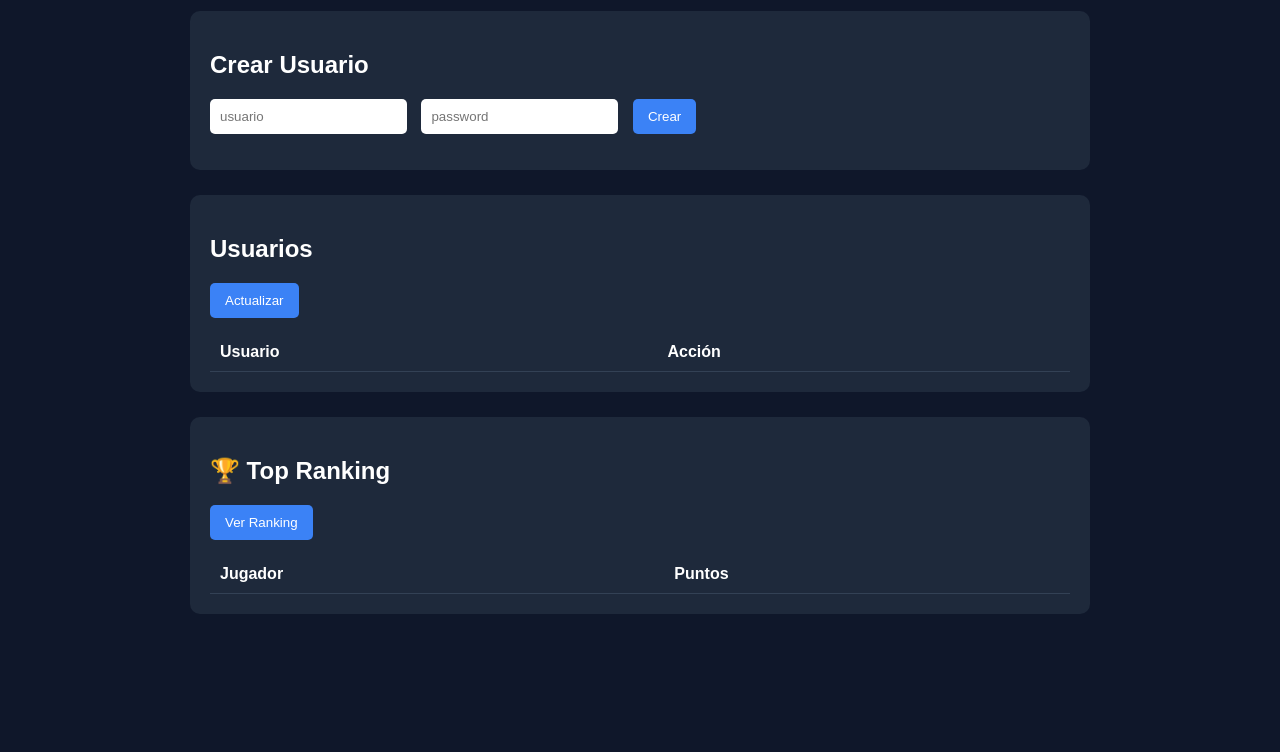
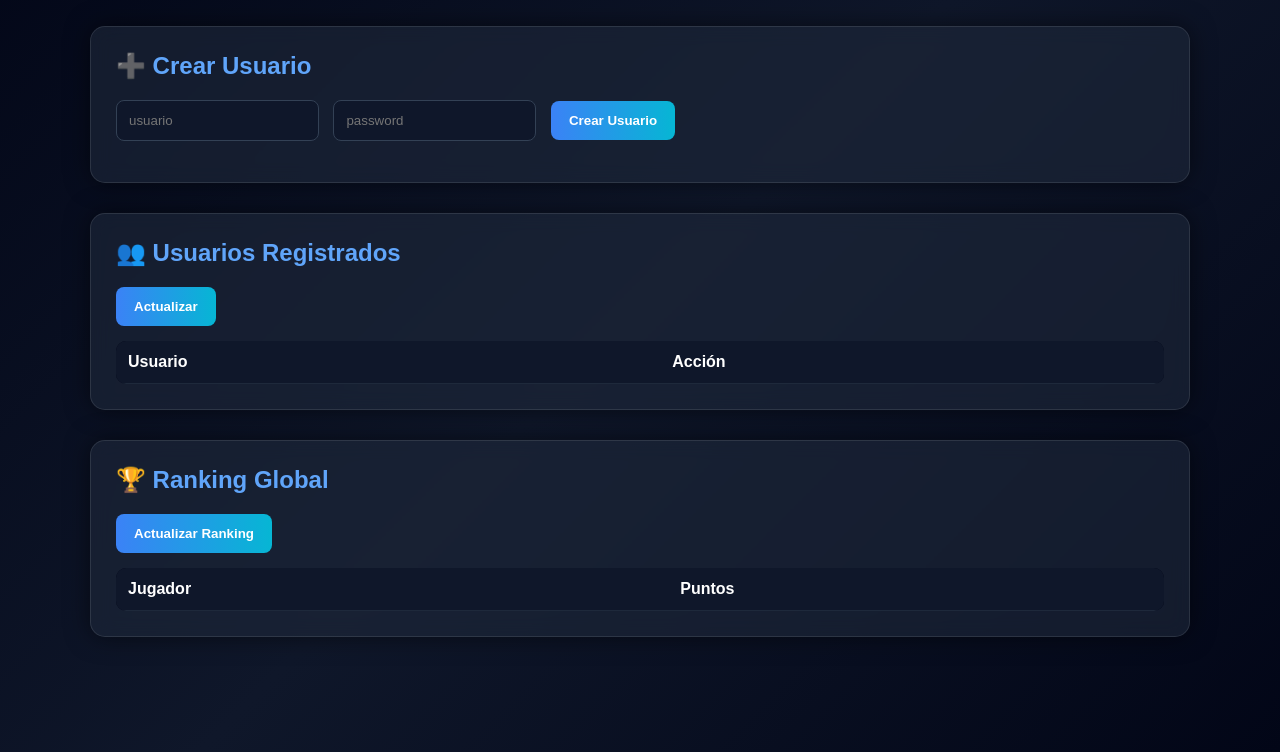
Before and after one commit to roberth210/escuelaweb, a website: page public/admin.html in a window 1280 px wide. Shown: the part 128-880 px from the top of the page. Before the commit the page ends 807 px from the top, so only its background shows below. Drawn offline with Linux system fonts and the light colour scheme; no server answers.

Commit message:
panel admin actualizado

```diff
--- a/public/admin.html
+++ b/public/admin.html
@@ -2,69 +2,110 @@
 <html lang="es">
 <head>
 <meta charset="UTF-8">
-<title>Panel Admin</title>
+<title>Panel Admin Ultra</title>
 
 <style>
 
 body{
 font-family:Arial;
-background:#0f172a;
+background:linear-gradient(135deg,#020617,#0f172a,#020617);
 color:white;
 margin:0;
 padding:40px;
+min-height:100vh;
 }
 
 h1{
 text-align:center;
+font-size:40px;
 margin-bottom:40px;
+background:linear-gradient(90deg,#60a5fa,#22d3ee);
+-webkit-background-clip:text;
+-webkit-text-fill-color:transparent;
 }
 
 .panel{
-max-width:900px;
+max-width:1100px;
 margin:auto;
 }
 
 .box{
-background:#1e293b;
-padding:20px;
-border-radius:10px;
-margin-bottom:25px;
+background:rgba(30,41,59,0.6);
+backdrop-filter:blur(10px);
+border:1px solid rgba(255,255,255,0.1);
+padding:25px;
+border-radius:15px;
+margin-bottom:30px;
+box-shadow:0 0 25px rgba(0,0,0,0.5);
+transition:0.3s;
+}
+
+.box:hover{
+transform:scale(1.01);
+box-shadow:0 0 30px rgba(96,165,250,0.3);
+}
+
+h2{
+margin-top:0;
+color:#60a5fa;
 }
 
 input{
-padding:10px;
+padding:12px;
 border:none;
-border-radius:5px;
+border-radius:8px;
 margin-right:10px;
+background:#0f172a;
+color:white;
+border:1px solid #334155;
 }
 
 button{
-padding:10px 15px;
+padding:12px 18px;
 border:none;
-background:#3b82f6;
+background:linear-gradient(90deg,#3b82f6,#06b6d4);
 color:white;
-border-radius:5px;
+border-radius:8px;
 cursor:pointer;
+font-weight:bold;
+transition:0.2s;
 }
 
 button:hover{
-background:#2563eb;
+transform:scale(1.05);
+box-shadow:0 0 10px #38bdf8;
+}
+
+.delete{
+background:linear-gradient(90deg,#ef4444,#dc2626);
 }
 
 table{
 width:100%;
 border-collapse:collapse;
 margin-top:15px;
+background:#020617;
+border-radius:10px;
+overflow:hidden;
+}
+
+thead{
+background:#0f172a;
 }
 
 td,th{
-padding:10px;
-border-bottom:1px solid #334155;
+padding:12px;
+border-bottom:1px solid #1e293b;
 text-align:left;
 }
 
-.delete{
-background:#ef4444;
+tr:hover{
+background:#0f172a;
+}
+
+.status{
+margin-top:10px;
+color:#22c55e;
 }
 
 </style>
@@ -72,25 +113,25 @@ background:#ef4444;
 
 <body>
 
-<h1>⚙️ PANEL ADMIN</h1>
+<h1>⚙️ PANEL ADMIN ULTRA</h1>
 
 <div class="panel">
 
 <div class="box">
-<h2>Crear Usuario</h2>
+<h2>➕ Crear Usuario</h2>
 
 <input id="user" placeholder="usuario">
 <input id="pass" placeholder="password">
 
-<button onclick="crear()">Crear</button>
+<button onclick="crear()">Crear Usuario</button>
 
-<p id="msg"></p>
+<p id="msg" class="status"></p>
 
 </div>
 
 
 <div class="box">
-<h2>Usuarios</h2>
+<h2>👥 Usuarios Registrados</h2>
 
 <button onclick="cargar()">Actualizar</button>
 
@@ -112,9 +153,9 @@ background:#ef4444;
 
 <div class="box">
 
-<h2>🏆 Top Ranking</h2>
+<h2>🏆 Ranking Global</h2>
 
-<button onclick="ranking()">Ver Ranking</button>
+<button onclick="ranking()">Actualizar Ranking</button>
 
 <table>
 
@@ -151,7 +192,7 @@ body:JSON.stringify({user,pass})
 
 const data=await res.json()
 
-document.getElementById("msg").innerText=data.ok ? "Usuario creado" : "Error"
+document.getElementById("msg").innerText=data.ok ? "✅ Usuario creado" : "❌ Error al crear"
 
 cargar()
 
@@ -173,7 +214,7 @@ html+=`
 <tr>
 <td>${u.user}</td>
 <td>
-<button class="delete" onclick="eliminar('${u.user}')">Eliminar</button>
+<button class="delete" onclick="eliminar('${u.user}')">Eliminar Usuario</button>
 </td>
 </tr>
 `
@@ -187,6 +228,8 @@ document.getElementById("tabla").innerHTML=html
 
 
 async function eliminar(user){
+
+if(!confirm("¿Eliminar usuario completamente?")) return
 
 await fetch("/delete",{
 method:"POST",
--- a/server.js
+++ b/server.js
@@ -112,9 +112,11 @@ app.post("/create", (req, res) => {
 app.get("/ranking",(req,res)=>{
 
 db.all(
-"SELECT user,points FROM ranking ORDER BY points DESC LIMIT 10",
+"SELECT user,points FROM ranking ORDER BY points DESC",
 (err,rows)=>{
+
 res.json(rows)
+
 })
 
 })
```
